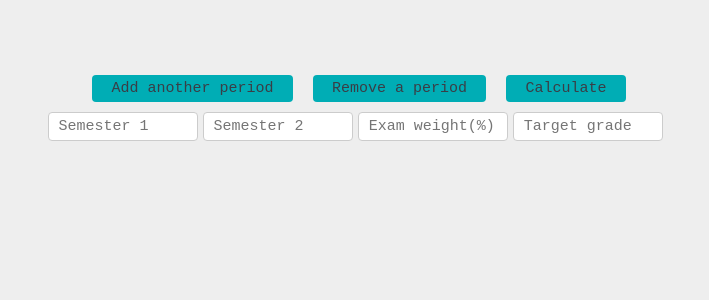
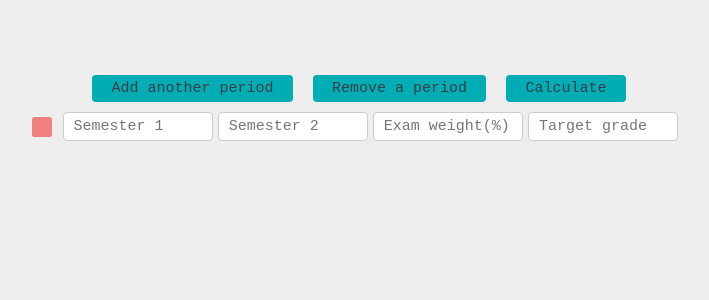
Before and after one commit to zfalstic/grade-calculator-v2, a React (Create React App) app: page /grade-calculator-v2/final in a window 1280 px wide. Shown: the top 300 px of the page, without its empty margins (281-990 px from the left). Built offline with nearby package versions, Linux system fonts and the light colour scheme.

Commit message:
added a way to remove a specific period

```diff
--- a/src/pages/Final.css
+++ b/src/pages/Final.css
@@ -59,6 +59,44 @@
   box-sizing: border-box;
 }
 
+.form__input--semester {
+  width: min(150px, 16vw);
+}
+
+.form__input--weight, .form__input--target {
+  width: min(150px, 20vw);
+}
+
+.form__delete {
+  margin-right: min(5px, 0.5vw);
+
+  width: min(20px, 2.5vw) !important;
+  height: min(20px, 2.5vw) !important;
+  max-width: 100% !important;
+  max-height: 100% !important;
+
+  text-align: center;
+  padding: 0px;
+  font-size:12px;
+
+  border: none;
+  border-radius: 0.2vw;
+  color: lightcoral;
+  background-color: lightcoral;
+
+  cursor: pointer;
+}
+
+.form__delete:hover {
+  color: rgb(225, 87, 87);
+  background-color: rgb(225, 87, 87);
+}
+
+/* .form__delete:hover {
+  background-color: lightcoral;
+  color: lightcoral;
+} */
+
 .form__result {
   margin-left: 0.2vw;
   display: inline;
--- a/src/pages/Final.tsx
+++ b/src/pages/Final.tsx
@@ -55,6 +55,22 @@ export default function Final() {
 
     newFields.pop();
     newResults.pop();
+
+    setInputFields(newFields);
+    setResults(newResults);
+  }
+
+  const removeThatField = (index: number, event: React.MouseEvent<HTMLButtonElement, MouseEvent>) => {
+    let newFields: IClass[] = [...inputFields];
+    let newResults: string[] = [...results];
+
+    event.preventDefault();
+
+    const fieldIndex = newFields.indexOf(newFields[index], 0);
+    const resultIndex = newResults.indexOf(newResults[index], 0);
+
+    newFields.splice(fieldIndex, 1);
+    newResults.splice(resultIndex, 1);
 
     setInputFields(newFields);
     setResults(newResults);
@@ -163,10 +179,11 @@ export default function Final() {
           return (
             <div className='form__entry' key={index + 1}>
               <label className='form__label'>
-                <input className='form__input' type='text' name='sem1Grade' placeholder='Semester 1' value={input.sem1Grade} onChange={event => handleFormChange(index, event)} />
-                <input className='form__input' type='text' name='sem2Grade' placeholder='Semester 2' value={input.sem2Grade} onChange={event => handleFormChange(index, event)} />
-                <input className='form__input' type='text' name='examWeight' placeholder='Exam weight(%)' value={input.examWeight} onChange={event => handleFormChange(index, event)} />
-                <input className='form__input' type='text' name='targetGrade' placeholder='Target grade' value={input.targetGrade} onChange={event => handleFormChange(index, event)} />
+                <button className='form__delete' onClick={event => removeThatField(index, event)}></button>
+                <input className='form__input form__input--semester' type='text' name='sem1Grade' placeholder='Semester 1' value={input.sem1Grade} onChange={event => handleFormChange(index, event)} />
+                <input className='form__input form__input--semester' type='text' name='sem2Grade' placeholder='Semester 2' value={input.sem2Grade} onChange={event => handleFormChange(index, event)} />
+                <input className='form__input form__input--weight' type='text' name='examWeight' placeholder='Exam weight(%)' value={input.examWeight} onChange={event => handleFormChange(index, event)} />
+                <input className='form__input form__input--target' type='text' name='targetGrade' placeholder='Target grade' value={input.targetGrade} onChange={event => handleFormChange(index, event)} />
                 <b className='form__result'>{results[index]}</b>
               </label>
             </div>
```
